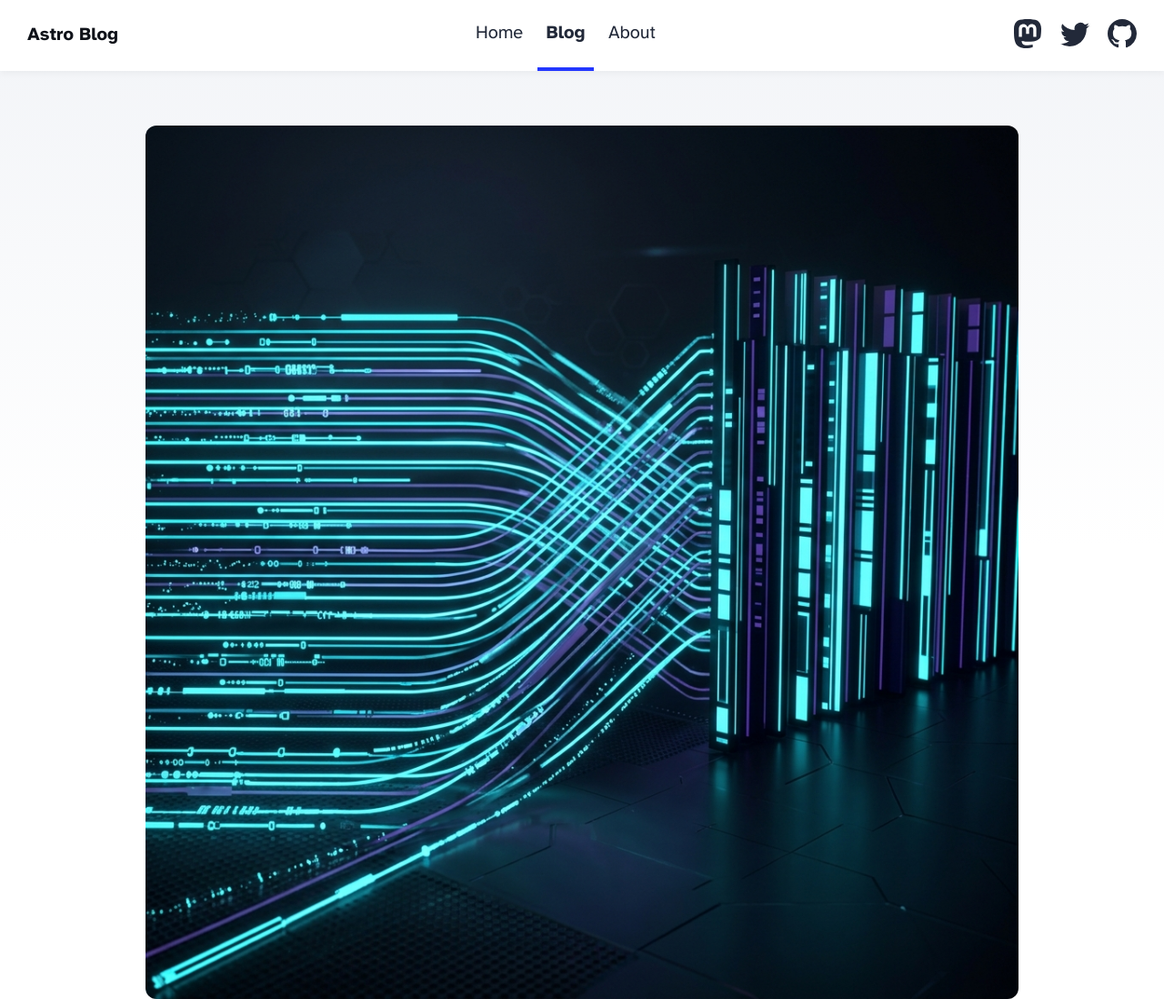
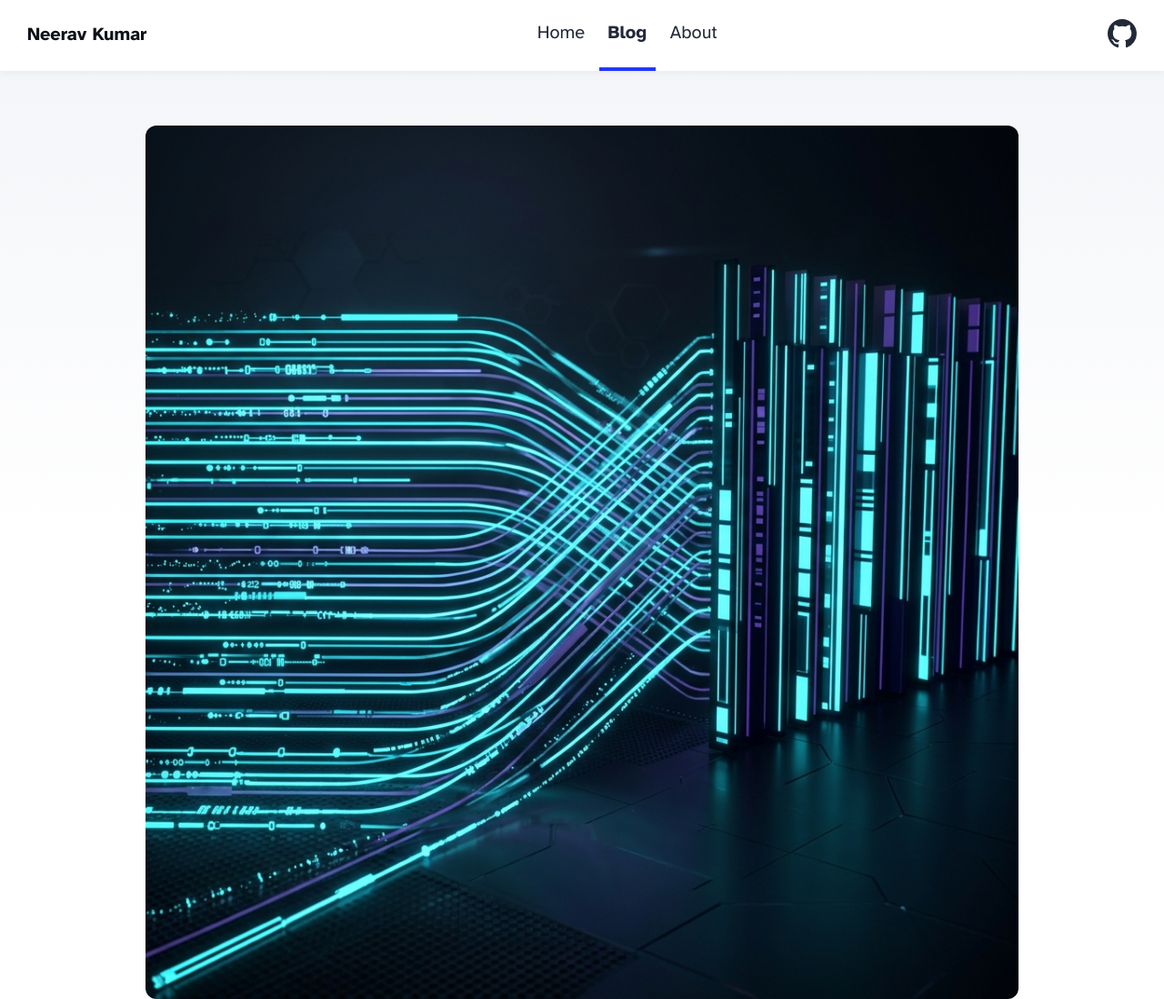
Before and after one commit to kr-neerav/kr-neerav.github.io, an Astro site: page /blog in a window 1280 px wide. Shown: the top 1098 px of the page at 91% size. Built offline with nearby package versions, Linux system fonts and the light colour scheme; Astro itself is replaced by a stand-in of ours.

Commit message:
docs: personalize header and README

```diff
--- a/src/components/Header.astro
+++ b/src/components/Header.astro
@@ -12,26 +12,8 @@ import HeaderLink from './HeaderLink.astro';
 			<HeaderLink href="/about">About</HeaderLink>
 		</div>
 		<div class="social-links">
-			<a href="https://m.webtoo.ls/@astro" target="_blank">
-				<span class="sr-only">Follow Astro on Mastodon</span>
-				<svg viewBox="0 0 16 16" aria-hidden="true" width="32" height="32"
-					><path
-						fill="currentColor"
-						d="M11.19 12.195c2.016-.24 3.77-1.475 3.99-2.603.348-1.778.32-4.339.32-4.339 0-3.47-2.286-4.488-2.286-4.488C12.062.238 10.083.017 8.027 0h-.05C5.92.017 3.942.238 2.79.765c0 0-2.285 1.017-2.285 4.488l-.002.662c-.004.64-.007 1.35.011 2.091.083 3.394.626 6.74 3.78 7.57 1.454.383 2.703.463 3.709.408 1.823-.1 2.847-.647 2.847-.647l-.06-1.317s-1.303.41-2.767.36c-1.45-.05-2.98-.156-3.215-1.928a3.614 3.614 0 0 1-.033-.496s1.424.346 3.228.428c1.103.05 2.137-.064 3.188-.189zm1.613-2.47H11.13v-4.08c0-.859-.364-1.295-1.091-1.295-.804 0-1.207.517-1.207 1.541v2.233H7.168V5.89c0-1.024-.403-1.541-1.207-1.541-.727 0-1.091.436-1.091 1.296v4.079H3.197V5.522c0-.859.22-1.541.66-2.046.456-.505 1.052-.764 1.793-.764.856 0 1.504.328 1.933.983L8 4.39l.417-.695c.429-.655 1.077-.983 1.934-.983.74 0 1.336.259 1.791.764.442.505.661 1.187.661 2.046v4.203z"
-					></path></svg
-				>
-			</a>
-			<a href="https://twitter.com/astrodotbuild" target="_blank">
-				<span class="sr-only">Follow Astro on Twitter</span>
-				<svg viewBox="0 0 16 16" aria-hidden="true" width="32" height="32"
-					><path
-						fill="currentColor"
-						d="M5.026 15c6.038 0 9.341-5.003 9.341-9.334 0-.14 0-.282-.006-.422A6.685 6.685 0 0 0 16 3.542a6.658 6.658 0 0 1-1.889.518 3.301 3.301 0 0 0 1.447-1.817 6.533 6.533 0 0 1-2.087.793A3.286 3.286 0 0 0 7.875 6.03a9.325 9.325 0 0 1-6.767-3.429 3.289 3.289 0 0 0 1.018 4.382A3.323 3.323 0 0 1 .64 6.575v.045a3.288 3.288 0 0 0 2.632 3.218 3.203 3.203 0 0 1-.865.115 3.23 3.23 0 0 1-.614-.057 3.283 3.283 0 0 0 3.067 2.277A6.588 6.588 0 0 1 .78 13.58a6.32 6.32 0 0 1-.78-.045A9.344 9.344 0 0 0 5.026 15z"
-					></path></svg
-				>
-			</a>
-			<a href="https://github.com/withastro/astro" target="_blank">
-				<span class="sr-only">Go to Astro's GitHub repo</span>
+			<a href="https://github.com/kr-neerav" target="_blank">
+				<span class="sr-only">Go to GitHub Profile</span>
 				<svg viewBox="0 0 16 16" aria-hidden="true" width="32" height="32"
 					><path
 						fill="currentColor"
--- a/src/consts.ts
+++ b/src/consts.ts
@@ -1,5 +1,5 @@
 // Place any global data in this file.
 // You can import this data from anywhere in your site by using the `import` keyword.
 
-export const SITE_TITLE = 'Astro Blog';
-export const SITE_DESCRIPTION = 'Welcome to my website!';
+export const SITE_TITLE = 'Neerav Kumar';
+export const SITE_DESCRIPTION = 'Data Engineering & Open Source Portfolio';
```
Also changed, not shown: README.md.
